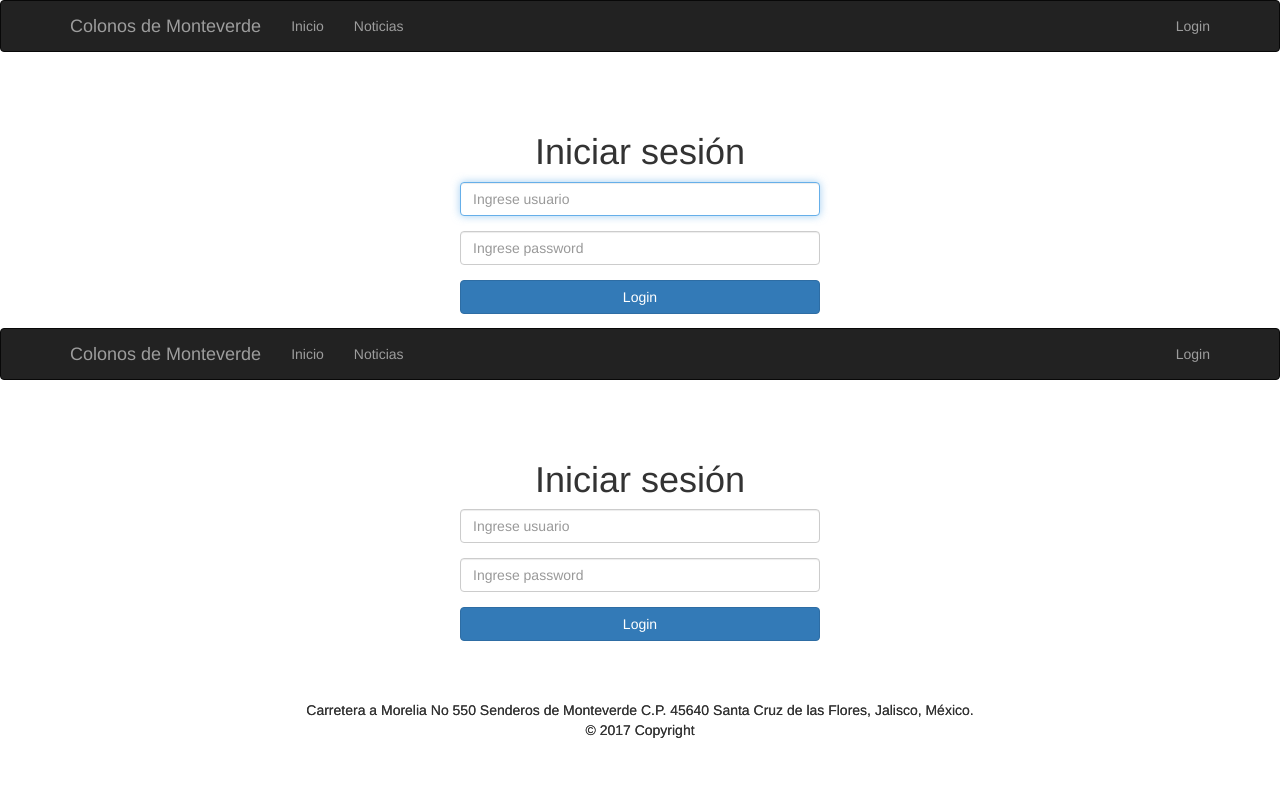
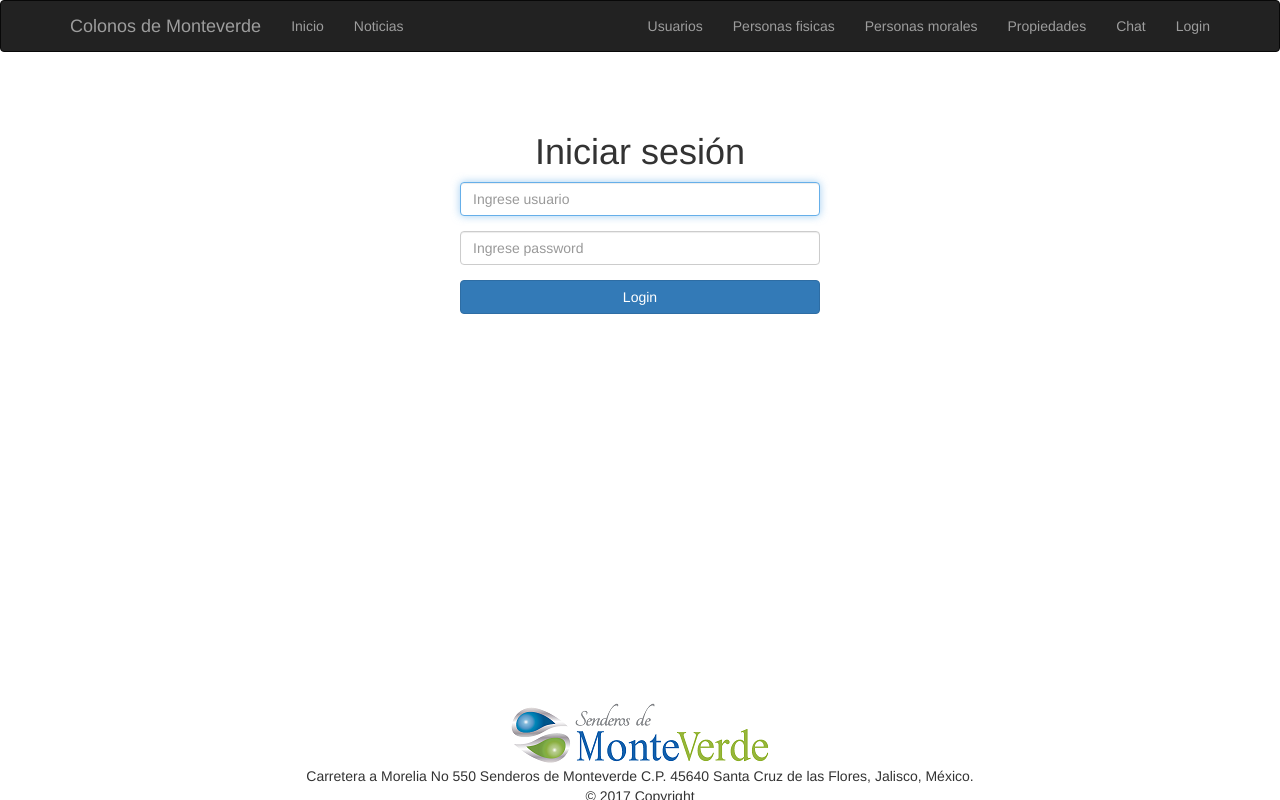
Before and after one commit to ecalderon0805/colonos_monteverde, a CodeIgniter app: page /colonos_monteverde/index.php/usuarios/login in a window 1280 px wide. Run offline with CodeIgniter, Linux system fonts and the light colour scheme; some libraries are stand-ins or nearby versions.

Commit message:
actualizacion de usuarios y menu principal

```diff
--- a/application/controllers/Usuarios.php
+++ b/application/controllers/Usuarios.php
@@ -24,9 +24,9 @@
 
 		}
 
-		$this->load->view('templates/header');
+		/*$this->load->view('templates/header');
 		$this->load->view('usuarios/login', $data);
-		$this->load->view('templates/footer');
+		$this->load->view('templates/footer');*/
 
 
 	}
--- a/application/views/templates/footer.php
+++ b/application/views/templates/footer.php
@@ -1,7 +1,7 @@
  </div>
    <footer class="fixed-bottom">
    	 <div class="row" align="center">
-   	  <!--<img src="<?php echo base_url(); ?>/assets/images/logo.png" alt="logo monteverde">-->
+   	  <img src="<?php echo base_url(); ?>/assets/images/logo.png" alt="logo monteverde">
 
    	  <p class="text-center">
 		Carretera a Morelia No 550
--- a/application/views/templates/header.php
+++ b/application/views/templates/header.php
@@ -17,8 +17,13 @@
     <ul class="nav navbar-nav">
      <li><a href="<?php echo base_url(); ?>">Inicio</a></li>
      <li><a href="<?php echo base_url(); ?>news">Noticias</a></li>
-   </ul>
+  </ul>
    <ul class="nav navbar-nav navbar-right">
+    <li><a href="">Usuarios</a></li>
+     <li><a href="">Personas fisicas</a></li>
+     <li><a href="">Personas morales</a></li>
+     <li><a href="">Propiedades</a></li>
+     <li><a href="">Chat</a></li>
     <li><a href="<?php echo base_url(); ?>usuarios/login">Login</a></li>
   </ul>
 </div>
```
Also changed, not shown: application/models/M_user.php (added).
